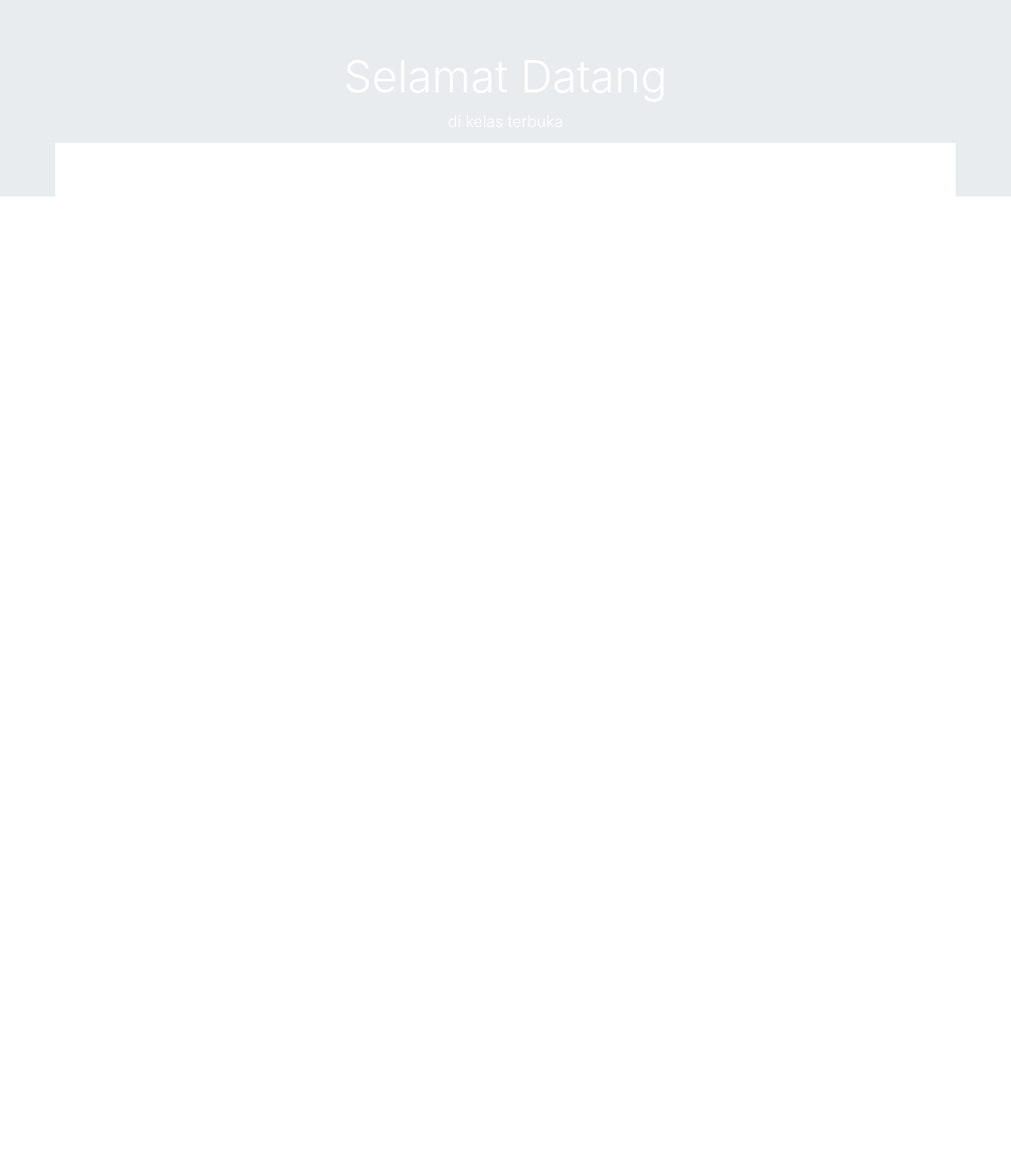
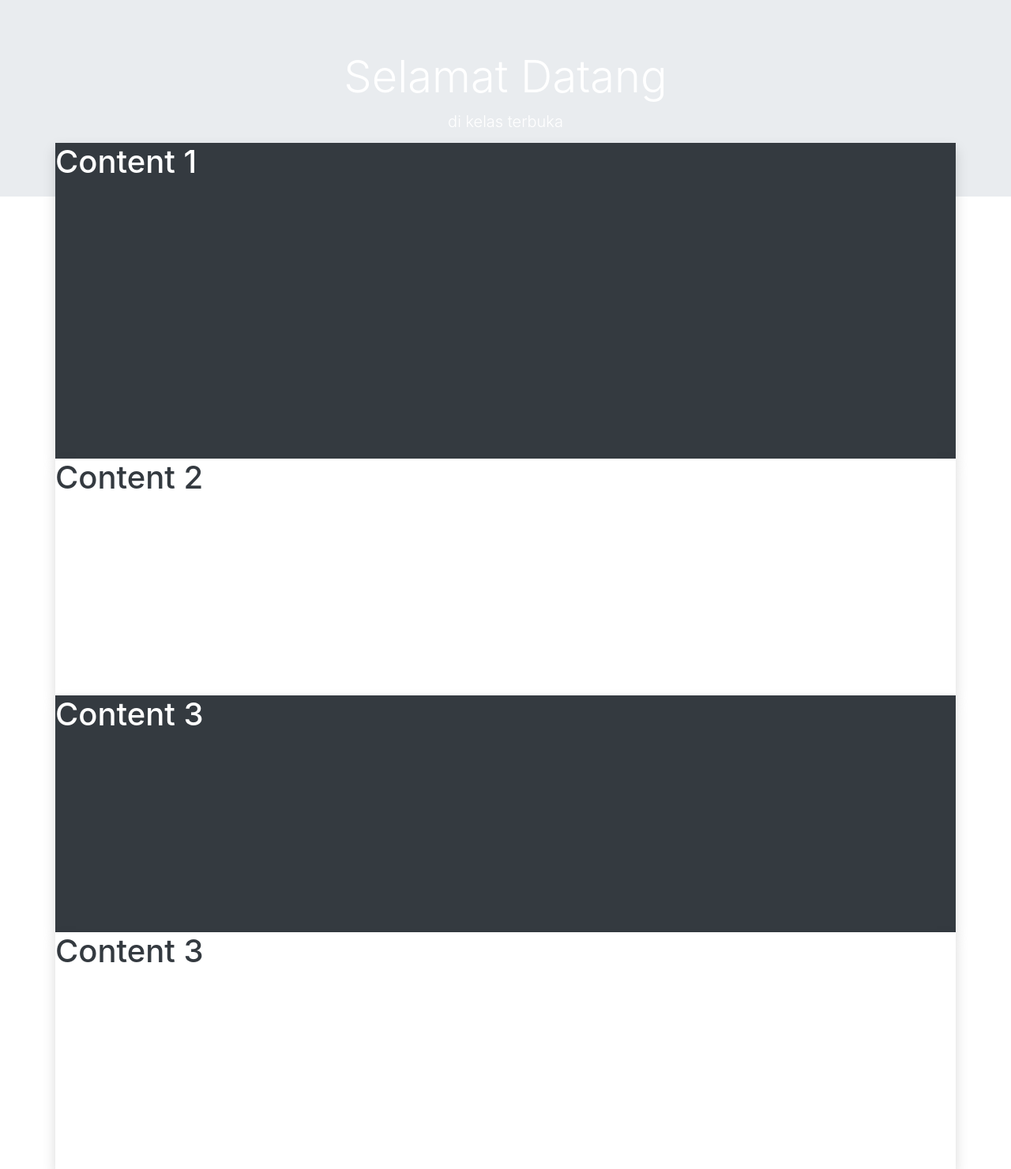
Before and after one commit to Mkhoirul/static_file, a Django app: page / in a window 1280 px wide. Shown: the part 58-1539 px from the top of the page at 79% size. Before the commit the page ends 307 px from the top, so only its background shows below. Run offline with Django 3.2, Linux system fonts and the light colour scheme; some libraries are stand-ins or nearby versions.

Commit message:
menambahkan 3 container baru

```diff
--- a/templates/index.html
+++ b/templates/index.html
@@ -42,9 +42,27 @@
 	</div>
 
 	<div class="container-fluid">
-		<div class="container bg-white text-dark">
-			<div class="row" style="height: 800px;margin-top: -100px">
+		<div class="container bg-dark text-white shadow">
+			<div class="row" style="height: 400px;margin-top: -100px">
+				<h1>Content 1</h1>
+			</div>
+		</div>
 
+		<div class="container bg-white text-dark shadow">
+			<div class="row" style="height: 300px">
+				<h1>Content 2</h1>
+			</div>
+		</div>
+
+		<div class="container bg-dark text-white shadow">
+			<div class="row" style="height: 300px">
+				<h1>Content 3</h1>
+			</div>
+		</div>
+
+		<div class="container bg-white text-dark shadow">
+			<div class="row" style="height: 300px">
+				<h1>Content 3</h1>
 			</div>
 		</div>
 	</div>
```
